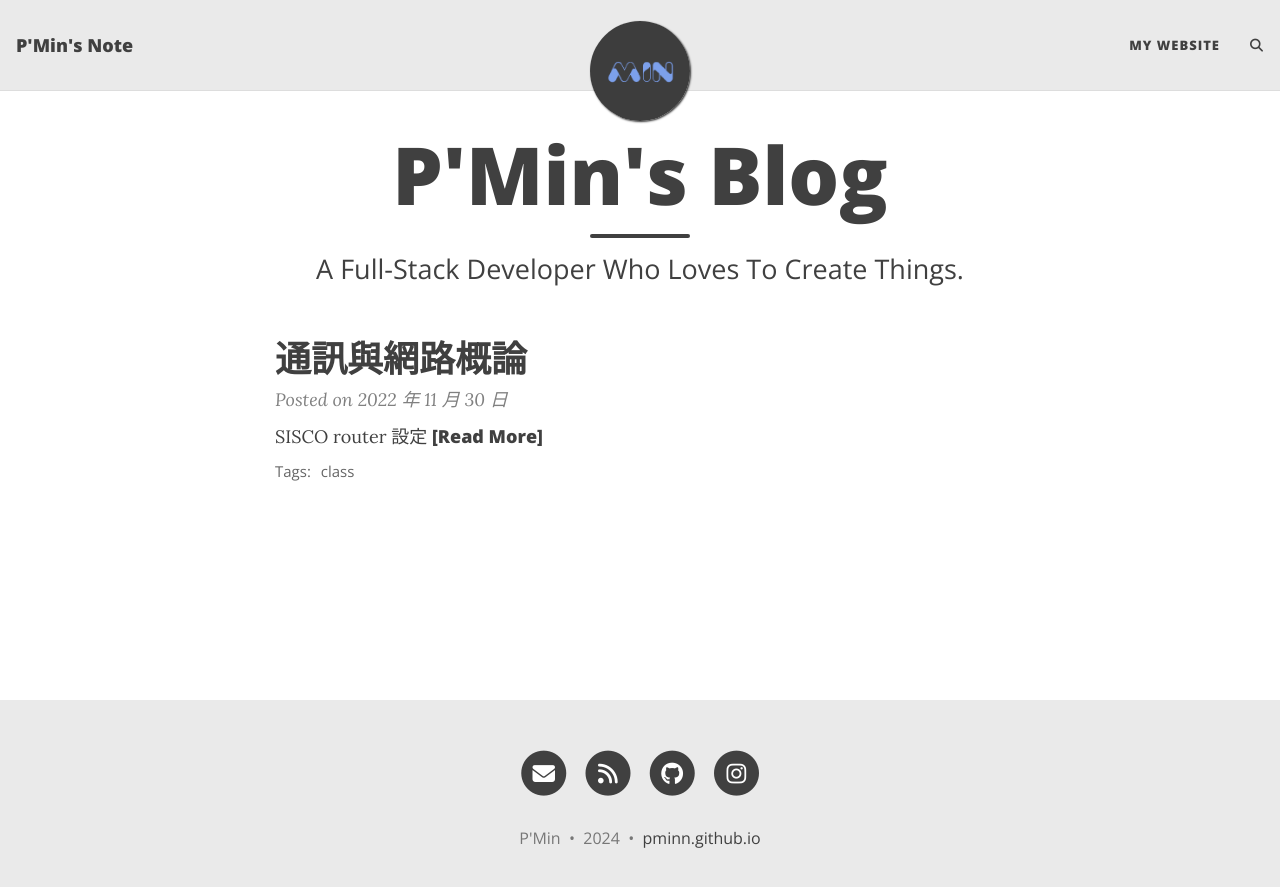
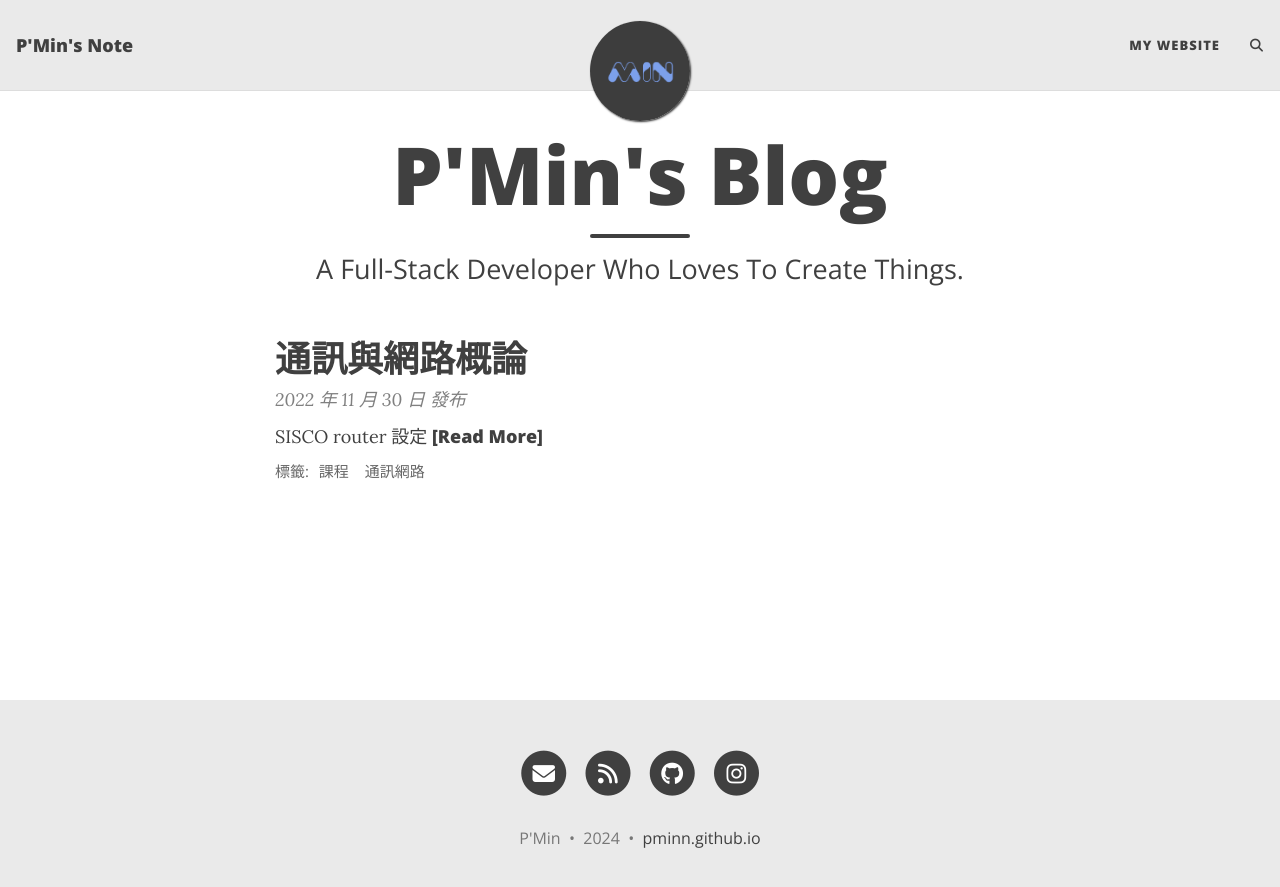
Before and after one commit to PMinn/blog, a Jekyll site: the page built from index.html, in a window 1280 px wide. Shown: the top 887 px of the page. Built offline with Jekyll 4.4.1, drawn with Linux system fonts in a browser that asks for light colours; the list of posts is cut into pages by our own code; comment, search, counter and statistics services are not loaded.

Commit message:
style: update page

```diff
--- a/_layouts/home.html
+++ b/_layouts/home.html
@@ -51,7 +51,7 @@ layout: page
       {% endif %}
       <p class="post-meta">
         {% assign date_format = site.date_format | default: "%B %-d, %Y" %}
-        Posted on {{ post.date | date: date_format }}
+        {{ post.date | date: date_format }} 發布
       </p>
 
       {% if thumbnail != "" %}
@@ -83,7 +83,7 @@ layout: page
 
       {% if site.feed_show_tags != false and post.tags.size > 0 %}
       <div class="blog-tags">
-        <span>Tags:</span>
+        <span>標籤:</span>
         <!-- role="list" needed so that `list-style: none` in Safari doesn't remove the list semantics -->
         <ul class="d-inline list-inline" role="list">
           {% for tag in post.tags %}
--- a/_layouts/post.html
+++ b/_layouts/post.html
@@ -45,7 +45,7 @@ layout: base
 
       {% if page.tags.size > 0 %}
         <div class="blog-tags">
-          <span>Tags:</span>
+          <span>標籤:</span>
           {% for tag in page.tags %}
             <a href="{{ '/tags' | relative_url }}#{{- tag -}}">{{- tag -}}</a>
           {% endfor %}
```
Also changed, not shown: _posts/2022-11-30-通訊與網路概論.md (+1 -1 lines).
